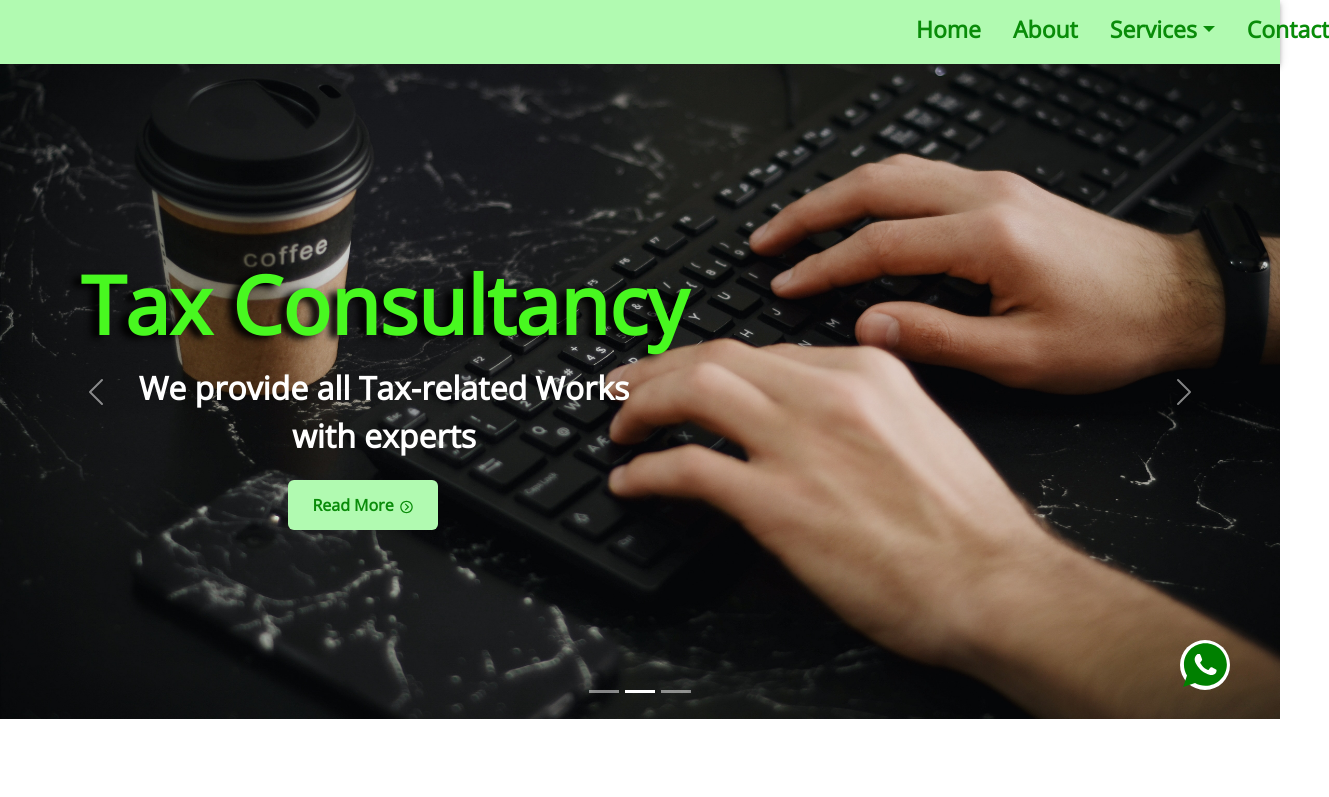
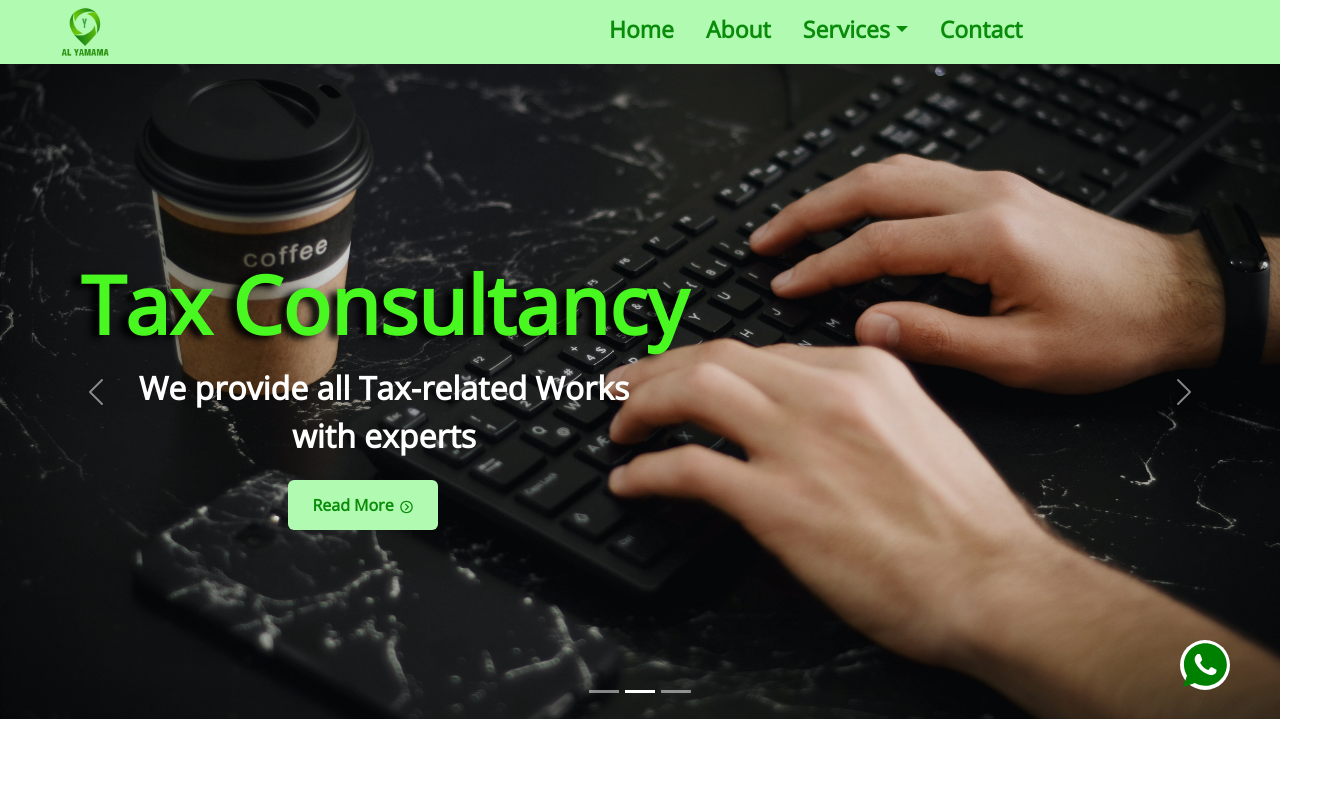
Before and after one commit to jazeela95/Typing-Center-project, a React (Create React App) app: page / in a window 1280 px wide. Shown: the top 797 px of the page, 1329 px wide, since content can reach past the window. Built offline with nearby package versions, Linux system fonts and the light colour scheme; grey boxes are pictures that could not be loaded.

Commit message:
logo correction

```diff
--- a/src/Components/Navbar/Navbar.css
+++ b/src/Components/Navbar/Navbar.css
@@ -81,7 +81,7 @@ li.active {
     }
     .webviewnav
 {
-   padding-left: 390px;
+   /* padding-left: 390px; */
 }
 }
 @media screen and (min-width:700px)
```
